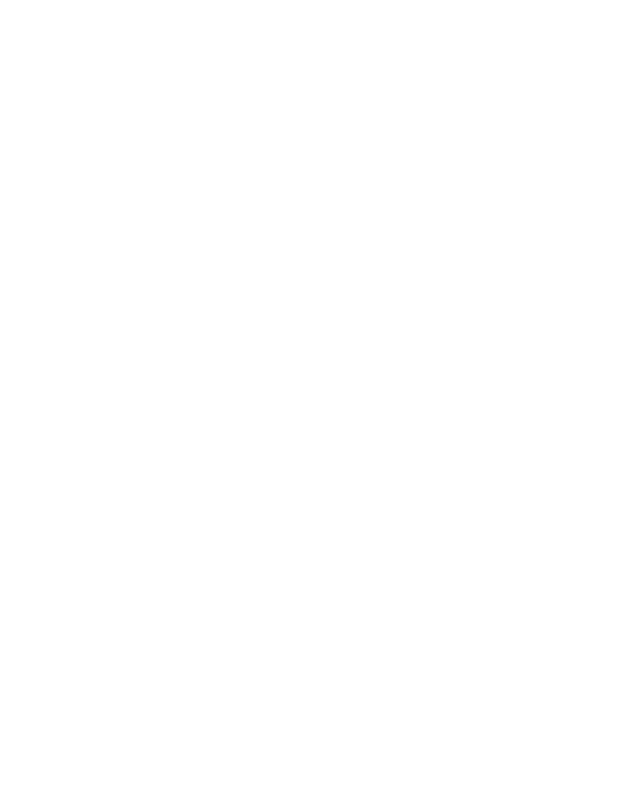
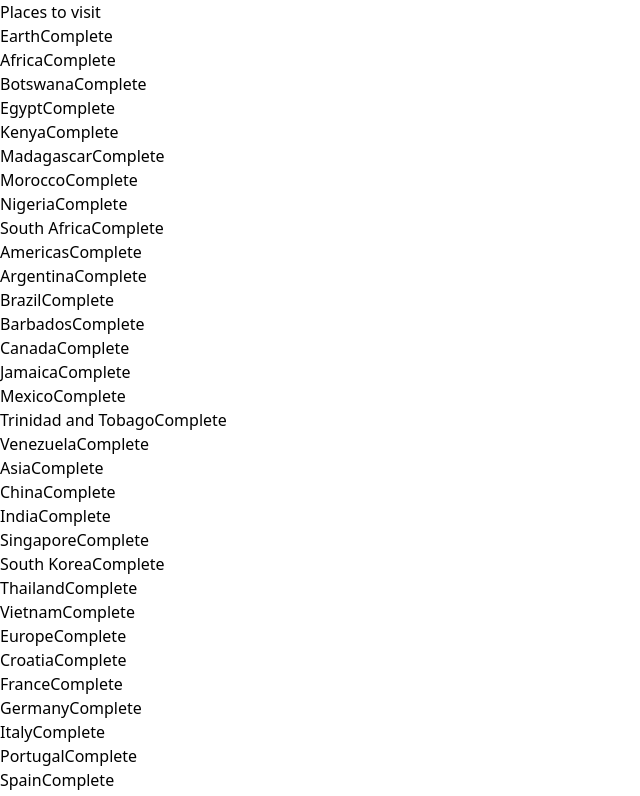
Before and after one commit to KishorKumarParoi/Cine-Rental, a React (Vite) app: page / in a window 1280 px wide. Shown: the top 796 px of the page, without its empty margins (0-640 px from the left). Built offline with nearby package versions, Linux system fonts and the light colour scheme.

Commit message:
learned how to handle deeply nested object with the database normalisation concept

```diff
--- a/src/App.jsx
+++ b/src/App.jsx
@@ -1,12 +1,67 @@
+import { useState } from 'react';
+import { initialTravelPlan } from './places';
 
+function PlaceTree({ Id, parentId, placesById, onComplete }) {
+  const place = placesById[Id];
+  const childIds = place.childIds;
+
+  return (
+    <>
+      <li>
+        {place.title}
+        <button onClick={() => onComplete(Id, parentId)}>Complete</button>
+        {childIds.length > 0 && (
+          <ol>
+            {
+              childIds.map((childId) => (
+                <PlaceTree key={childId} Id={childId} parentId={Id} placesById={placesById} onComplete={onComplete} />
+              )
+              )
+            }
+          </ol>
+        )
+        }
+      </li>
+    </>
+  )
+}
+
+function Planets() {
+  const [plan, updatePlan] = useState(initialTravelPlan);
+  const planetIds = plan[0].childIds;
+
+  function handleComplete(childId, parentId) {
+    console.log('completing...');
+    const parent = plan[parentId];
+    const nextParent = {
+      ...parent,
+      childIds: parent.childIds.filter(id => id !== childId)
+    }
+
+    updatePlan({
+      ...plan,
+      [parentId]: nextParent,
+    })
+  }
+  return (
+    <>
+      <h1 className='text-3xl bg-yellow-400 '>Places to visit</h1>
+      <ol>
+        {
+          planetIds.map((id) => (
+            <PlaceTree key={id} Id={id} parentId={0} placesById={plan} onComplete={handleComplete} />
+          ))
+        }
+      </ol>
+    </>
+  )
+}
 
 
 export default function App() {
   return (
-    <div >
-      {/* <GroupRelatedState /> */}
-      {/* <AvoidContradictionsInState /> */}
-      {/* <AvoidRedundantState /> */}
-    </div>
+    <>
+      <Planets />
+    </>
   )
 }
```
Also changed, not shown: .eslintrc.cjs.
